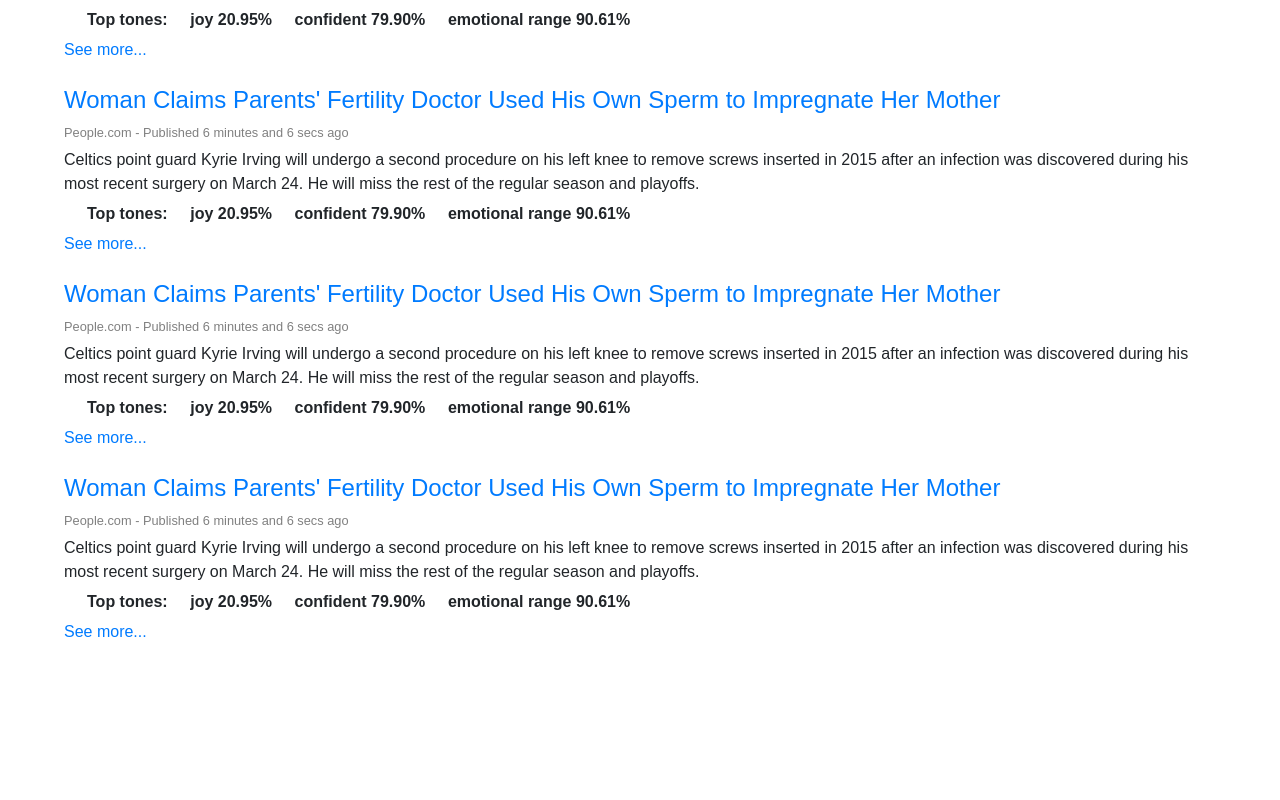
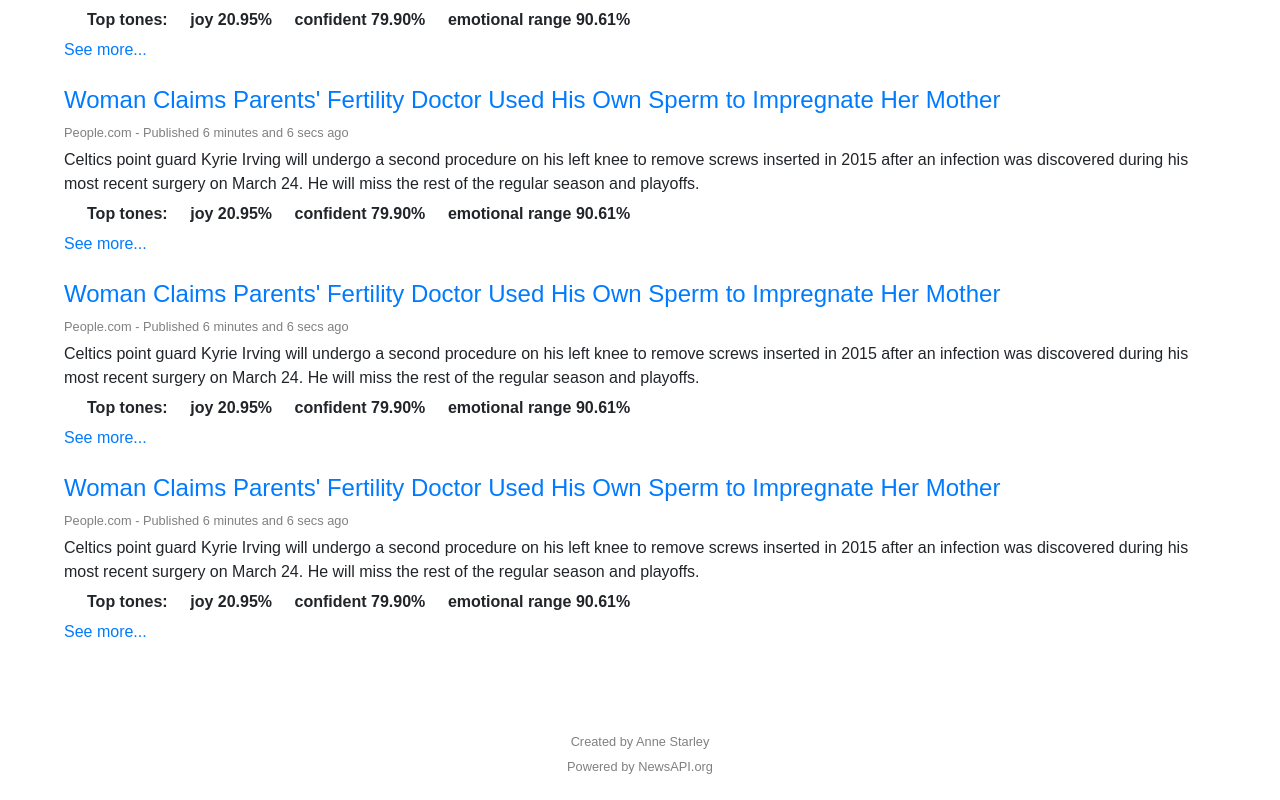
Before and after one commit to annestarley/Hey-Good-News-frontend-, a React (Create React App) app: page / in a window 1280 px wide. Shown: the part 1608-2408 px from the top of the page. Before the commit the page ends 2348 px from the top, so only its background shows below. Built offline with nearby package versions, Linux system fonts and the light colour scheme; no server answers; a web font is replaced by a local one.

Commit message:
footer added

```diff
--- a/src/App.css
+++ b/src/App.css
@@ -94,6 +94,24 @@
   font-size: .8em;
 }
 
+.footer {
+  text-align: center;
+  color: grey;
+  font-size: 0.8em;
+}
+
+.footer a {
+  color: grey;
+}
+
+.footer a:hover {
+  color: silver;
+}
+
+.newsAPI {
+  margin-top: -10px;
+}
+
 @keyframes App-logo-spin {
   from { transform: rotate(0deg); }
   to { transform: rotate(360deg); }
--- a/src/App.js
+++ b/src/App.js
@@ -3,6 +3,7 @@ import './App.css';
 import axios from 'axios'
 import Header from './components/header/Header'
 import TopNews from './components/news/TopNews'
+import Footer from './components/footer/Footer'
 
 const backendURL = 'http://localhost:3000'
 
@@ -36,6 +37,7 @@ class App extends Component {
       <div>
         <Header />
         <TopNews articles={this.state.articles}/>
+        <Footer />
       </div>
     )
   }
--- /dev/null
+++ b/src/components/footer/Footer.js
@@ -0,0 +1,12 @@
+import React from 'react'
+
+const Footer = () => {
+  return (
+    <div className='footer'>
+      <p>Created by <a href='https://github.com/annestarley'>Anne Starley</a></p>
+      <p className='newsAPI'>Powered by <a href='https://newsapi.org/'>NewsAPI.org</a></p>
+    </div>
+  )
+}
+
+export default Footer
```
